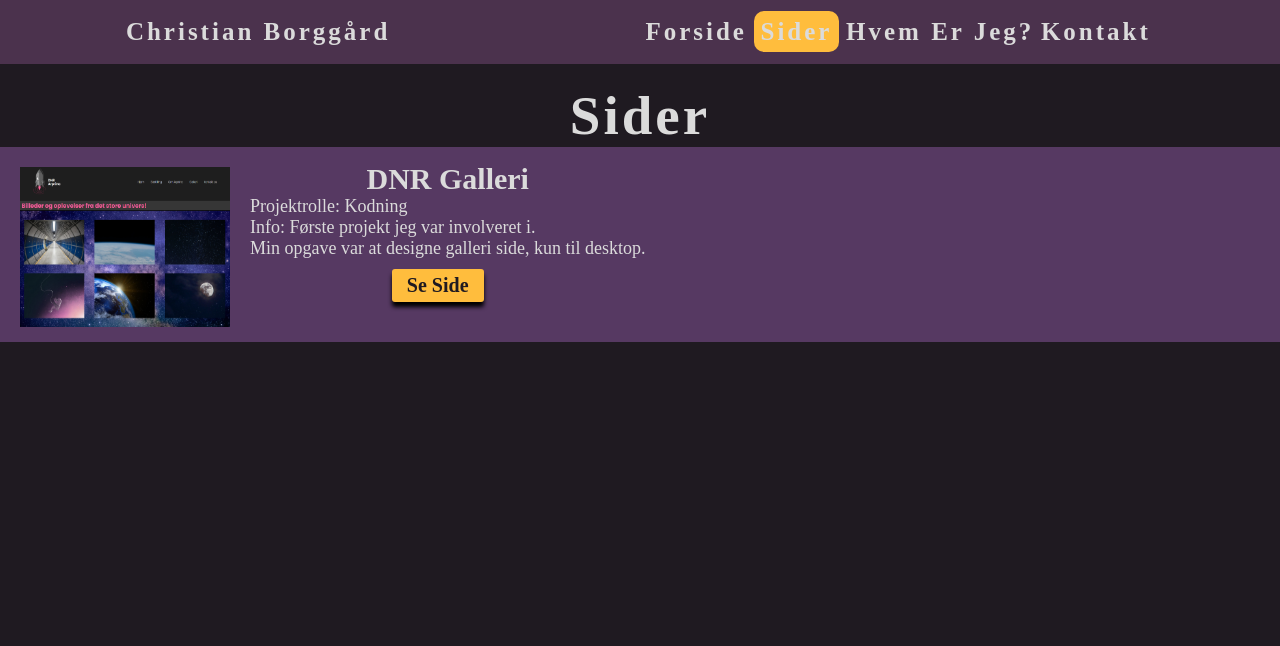
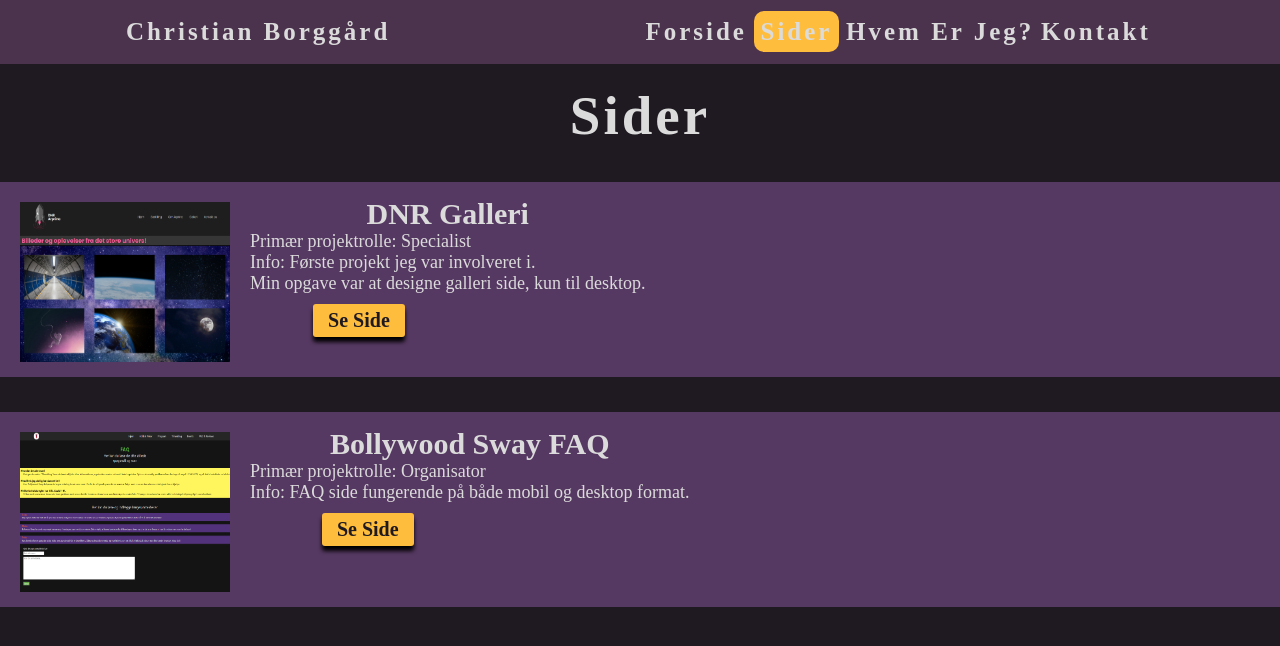
Before and after one commit to TheSpahThatSpies/Christian-Portfolie, a plain HTML site: page sider.html in a window 1280 px wide. Drawn offline with Linux system fonts and the light colour scheme; a web font is replaced by a local one.

Commit message:
Indsætter kasse nummer 2
Indsætter side FAQ side fra Dans Dans Dans Del 1

```diff
--- a/sider.html
+++ b/sider.html
@@ -32,8 +32,16 @@
                 <img class="side-billede" src="images/Galleri.png">
                 <div class=side-textside>
                     <h2>DNR Galleri</h2>
-                    <p>Projektrolle: Kodning<br>Info: Første projekt jeg var involveret i.<br>Min opgave var at designe galleri side, kun til desktop.</p>
+                    <p>Primær projektrolle: Specialist<br>Info: Første projekt jeg var involveret i.<br>Min opgave var at designe galleri side, kun til desktop.</p>
                     <li class="side-list"><a class="side-knapper" href="http://spahka.dk/Galleri/galleri.html">Se Side</a></li>
+                </div>
+            </div>
+            <div class="side-wrapper">
+                <img class="side-billede" src="images/Bollywood-FAQ.png">
+                <div class=side-textside>
+                    <h2>Bollywood Sway FAQ</h2>
+                    <p>Primær projektrolle: Organisator<br>Info: FAQ side fungerende på både mobil og desktop format.</p>
+                    <li class="side-list"><a class="side-knapper" href="http://spahka.dk/Bollywood/index.html">Se Side</a></li>
                 </div>
             </div>
         </section>
--- a/style.css
+++ b/style.css
@@ -145,6 +145,7 @@ h2{
 
 /*Styling af infobokse på sider siden*/
 .side-wrapper{
+    margin-top: 35px;
     background-color: var(--brighter-purple);
     display: flex;
 }
@@ -175,8 +176,8 @@ h2{
 .side-list{
     margin-top: 10px;
     margin-bottom: 15px;
+    margin-left: 20%;
     display: flex;
-    justify-content: center;
 }
 
 /*Styling af knapper på sider siden*/
```
